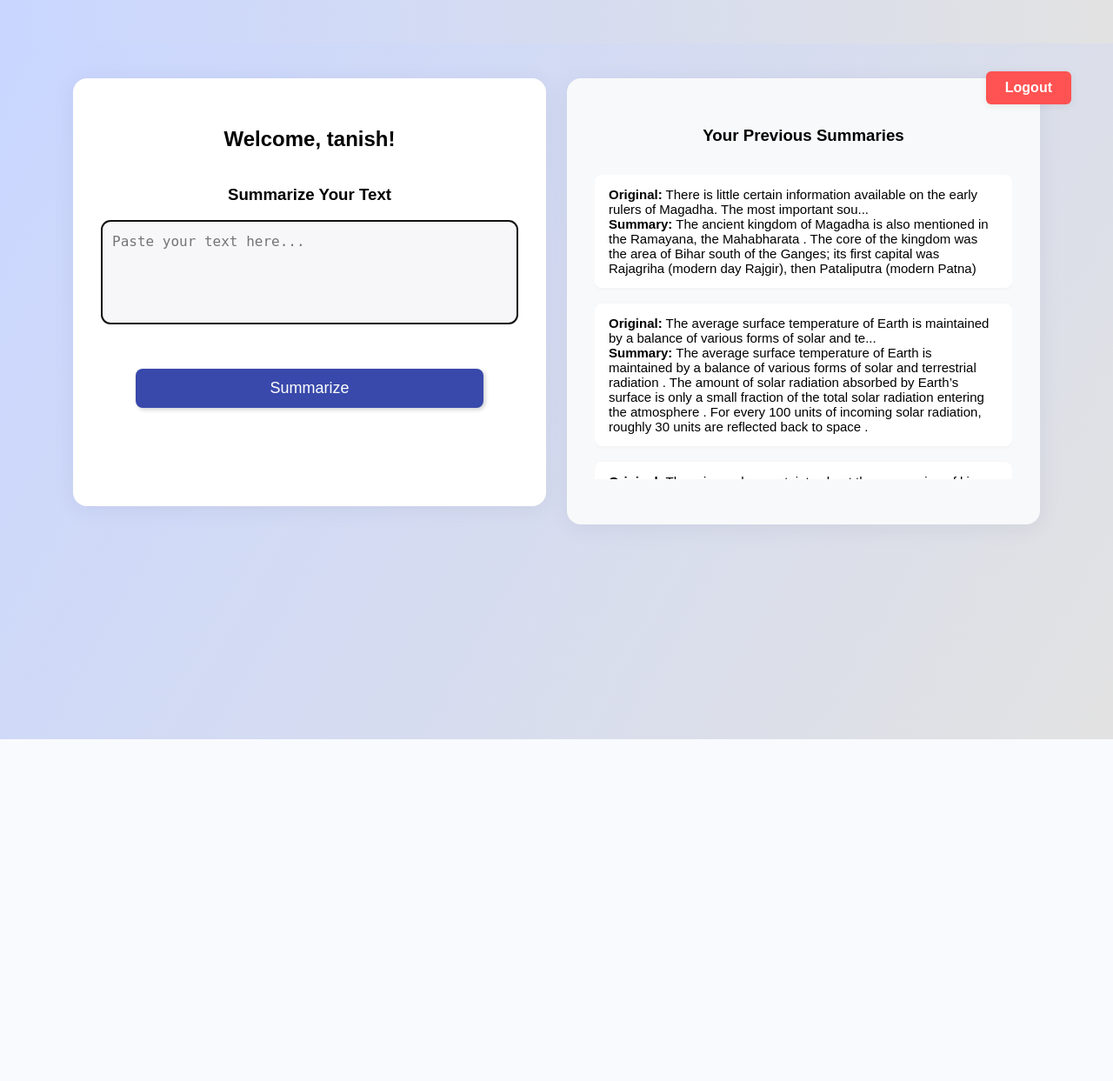
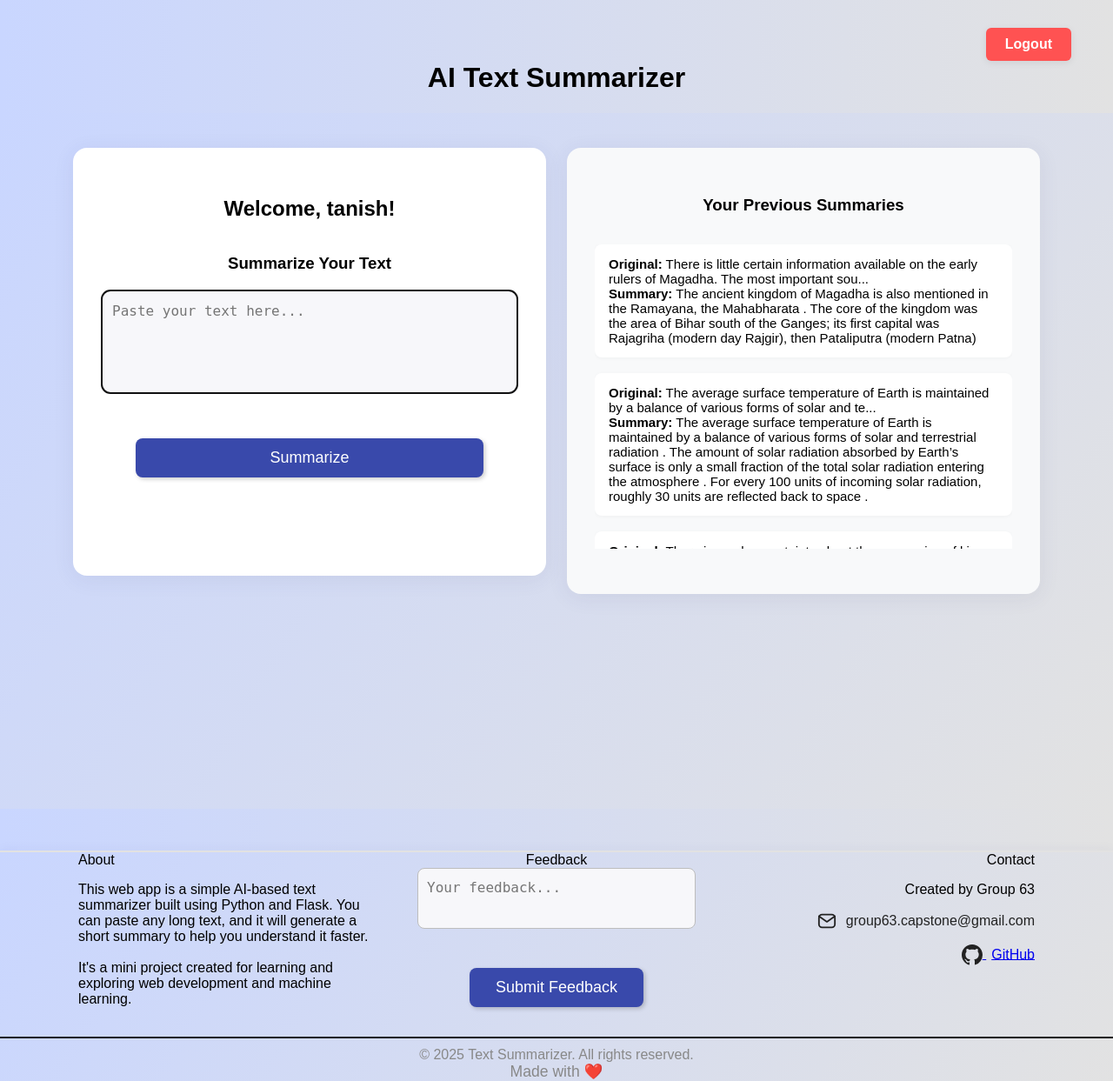
Before and after one commit to parthverma83/AI-BASED-TEXT-SUMMARIZER, a Flask app: page /dashboard in a window 1280 px wide. Shown: the whole page at 87% size. Before the commit the page ends 850 px from the top, so only its background shows below. Run offline with Flask 3, Linux system fonts and the light colour scheme; a user stored in the database is signed in.

Commit message:
enhanced UI, added feedback and footer to dashboard

```diff
--- a/app.py
+++ b/app.py
@@ -1,7 +1,7 @@
-from flask import Flask, session, request, jsonify, redirect
+from flask import Flask, session, request, jsonify, redirect, render_template, url_for
 from auth import auth_bp
 from summarizer import summarize_text
-from db import save_summary
+from db import save_summary, save_feedback
 
 app = Flask(__name__)
 app.secret_key = 'supersecretkey'  # Needed for session management
@@ -28,5 +28,15 @@ def summarize_api():
     except Exception as e:
         return jsonify({'error': str(e)}), 500
 
+@app.route('/feedback', methods=['POST'])
+def feedback_api():
+    feedback = request.form.get('feedback', '').strip()
+    user_id = session.get('user_id')
+    if not feedback:
+        return redirect(request.referrer or '/')
+    save_feedback(user_id, feedback)
+    # Redirect with thank you message
+    return redirect(url_for('auth.dashboard', thanks=1))
+
 if __name__ == "__main__":
     app.run(debug=True)
--- a/static/script.js
+++ b/static/script.js
@@ -1,14 +1,30 @@
 document.addEventListener('DOMContentLoaded', () => {
   const inputText = document.getElementById('inputText');
   if (inputText) inputText.focus();
+
+  const copyBtn = document.getElementById('copyBtn');
+  const summaryBox = document.getElementById('summaryBox');
+  if (copyBtn && summaryBox) {
+    copyBtn.addEventListener('click', () => {
+      const text = summaryBox.innerText;
+      if (text) {
+        navigator.clipboard.writeText(text).then(() => {
+          copyBtn.innerText = 'Copied!';
+          setTimeout(() => { copyBtn.innerText = 'Copy Summary'; }, 1200);
+        });
+      }
+    });
+  }
 });
 
 document.getElementById('summarizeBtn').addEventListener('click', async () => {
   const inputText = document.getElementById('inputText');
   const summaryBox = document.getElementById('summaryBox');
+  const copyBtn = document.getElementById('copyBtn');
 
   summaryBox.innerText = '';
   summaryBox.style.display = 'none';
+  if (copyBtn) copyBtn.style.display = 'none';
 
   const text = inputText.value.trim();
   if (!text) {
@@ -35,14 +51,17 @@ document.getElementById('summarizeBtn').addEventListener('click', async () => {
       setTimeout(() => {
         summaryBox.innerText = result.summary;
         summaryBox.style.opacity = 1;
+        if (copyBtn) copyBtn.style.display = 'inline-block';
       }, 200);
       inputText.value = '';
     } else {
       summaryBox.innerText = result.error || "Failed to summarize text. Please try again.";
       summaryBox.style.opacity = 1;
+      if (copyBtn) copyBtn.style.display = 'none';
     }
   } catch (error) {
     summaryBox.innerText = `Network error: ${error.message}`;
     summaryBox.style.opacity = 1;
+    if (copyBtn) copyBtn.style.display = 'none';
   }
 });
--- a/static/style.css
+++ b/static/style.css
@@ -106,6 +135,7 @@ body {
 
 .input-field {
     width: 100%;
+    height: 48px;
     padding: 14px 12px;
     margin-bottom: 18px;
     border-radius: 8px;
@@ -113,6 +143,7 @@ body {
     font-size: 1rem;
     background: #f7f7fa;
     transition: border 0.2s;
+    box-sizing: border-box;
 }
 
 .input-field:focus {
@@ -237,6 +271,26 @@ button:hover,
     background: #f7f7fa;
 }
 
+.feedback-box {
+    width: 320px;
+    min-width: 320px;
+    max-width: 320px;
+    height: 70px;
+    min-height: 70px;
+    max-height: 70px;
+    border-radius: 8px;
+    border: 1px solid #bdbdbd;
+    font-size: 1rem;
+    background: #f7f7fa;
+    resize: none;
+    box-sizing: border-box;
+    padding: 12px 10px;
+    margin-bottom: 12px;
+    display: block;
+    margin-left: auto;
+    margin-right: auto;
+}
+
 .loading-spinner {
     display: inline-block;
     width: 18px;
@@ -259,47 +313,72 @@ button:hover,
     }
 }
 
-/* Responsive Design */
+/* Footer styling */
+.footer {
+    background: linear-gradient(120deg, #c9d6ff 0%, #e2e2e2 100%);
+    margin-top: 48px;
+    border-top: 2px solid #e2e2e2;
+    box-shadow: 0 -2px 12px rgba(60,60,120,0.04);
+}
+
+.footer-content.footer-flex {
+    display: flex;
+    flex-direction: row;
+    justify-content: space-between;
+    align-items: flex-start;
+    max-width: 1100px;
+    margin: 0 auto;
+    gap: 32px;
+    padding: 0 24px;
+}
+
+.footer-col {
+    flex: 1 1 0;
+    min-width: 220px;
+    max-width: 340px;
+    box-sizing: border-box;
+}
+
+.footer-about {
+    text-align: left;
+    align-items: flex-start;
+}
+
+.footer-feedback {
+    text-align: center;
+    align-items: center;
+}
+
+.footer-contact {
+    text-align: right;
+    align-items: flex-end;
+}
+
+.footer-bottom {
+    background: transparent;
+    border-top: 2px solid #111;
+    margin-top: 18px;
+    padding-top: 10px;
+    color: #888;
+    font-size: 1em;
+}
+
 @media (max-width: 900px) {
-    .dashboard-bg {
+    .footer-content.footer-flex {
         flex-direction: column;
-        align-items: stretch;
+        align-items: center;
+        gap: 18px;
+        padding: 0 8px;
     }
-
-    .dashboard-panel {
-        margin: 24px auto;
-        min-width: 90vw;
+    .footer-col {
+        min-width: 0;
         max-width: 98vw;
+        text-align: center !important;
+        align-items: center !important;
     }
-
-    .top-logout {
-        right: 24px;
-        top: 18px;
+    .footer-about,
+    .footer-contact {
+        text-align: center !important;
+        align-items: center !important;
     }
 }
-
-@media (max-width: 600px) {
-
-    textarea,
-    #inputText,
-    #summary,
-    #summaryBox {
-        width: 95%;
-    }
-
-    .dashboard-panel {
-        padding: 18px 6px;
-    }
-
-    h1 {
-        font-size: 36px;
-    }
-
-    h2 {
-        font-size: 24px;
-    }
-
-    .auth-container {
-        padding: 24px 6px 18px 6px;
-    }
-}
--- a/templates/dashboard.html
+++ b/templates/dashboard.html
@@ -8,16 +8,18 @@
 </head>
 
 <body>
-    <div class="dashboard-bg landscape-flex">
-        <a class="logout-link top-logout" href="{{ url_for('auth.logout') }}">Logout</a>
-        <div class="dashboard-panel left-panel">
+    <a href="{{ url_for('auth.logout') }}" class="top-logout">Logout</a>
+    <h1 class="dashboard-title">AI Text Summarizer</h1>
+    <div class="dashboard-bg landscape-flex dashboard-center">
+        <div class="dashboard-panel left-panel dashboard-card">
             <h2>Welcome, {{ user }}!</h2>
             <h3>Summarize Your Text</h3>
             <textarea id="inputText" rows="10" cols="60" placeholder="Paste your text here..."></textarea><br>
             <button id="summarizeBtn">Summarize</button>
             <div id="summaryBox" class="summary-box" style="display:none;"></div>
+            <button id="copyBtn" class="copy-btn" style="display:none; margin-top:10px;">Copy Summary</button>
         </div>
-        <div class="dashboard-panel right-panel">
+        <div class="dashboard-panel right-panel dashboard-card">
             <h3>Your Previous Summaries</h3>
             <ul class="summary-list">
                 {% for s in summaries %}
@@ -32,6 +34,54 @@
         </div>
     </div>
     <script src="/static/script.js"></script>
+    <footer class="footer">
+        <div class="footer-content footer-flex">
+            <div class="footer-col footer-about">
+                <div class="footer-title">About</div>
+                <div class="footer-section">
+                    <p class="footer-desc">
+                        This web app is a simple AI-based text summarizer built using Python and Flask. You can paste any long text, and it will generate a short summary to help you understand it faster.<br><br>
+                        It's a mini project created for learning and exploring web development and machine learning.
+                    </p>
+                </div>
+            </div>
+            <div class="footer-col footer-feedback">
+                <div class="footer-title">Feedback</div>
+                <div class="footer-section">
+                    {% if request.args.get('thanks') %}
+                        <div class="success-msg" style="margin-bottom:0;">Thank you for your feedback!</div>
+                    {% else %}
+                    <form action="/feedback" method="post" class="feedback-form" id="feedbackForm">
+                        <textarea name="feedback" class="input-field feedback-box" rows="2" placeholder="Your feedback..." required></textarea><br>
+                        <button type="submit" class="copy-btn feedback-btn">Submit Feedback</button>
+                    </form>
+                    {% endif %}
+                </div>
+            </div>
+            <div class="footer-col footer-contact">
+                <div class="footer-title">Contact</div>
+                <div class="footer-section">
+                    <p>Created by Group 63</p>
+                    <p>
+                        <a href="mailto:group63.capstone@gmail.com" class="email-link" aria-label="Email" style="text-decoration:none; color:#222;">
+                            <svg height="22" width="22" viewBox="0 0 24 24" fill="none" stroke="#222" stroke-width="2" stroke-linecap="round" stroke-linejoin="round" style="vertical-align:middle;"><rect x="2" y="4" width="20" height="16" rx="4"/><polyline points="22,6 12,13 2,6"/></svg>
+                            <span style="margin-left:6px;vertical-align:middle;">group63.capstone@gmail.com</span>
+                        </a>
+                    </p>
+                    <p>
+                        <a href="https://github.com/parthverma83/AI-BASED-TEXT-SUMMARIZER" target="_blank" class="github-link" aria-label="GitHub">
+                            <svg height="24" width="24" viewBox="0 0 16 16" fill="#222" style="vertical-align:middle;"><path d="M8 0C3.58 0 0 3.58 0 8c0 3.54 2.29 6.53 5.47 7.59.4.07.55-.17.55-.38 0-.19-.01-.82-.01-1.49-2.01.37-2.53-.49-2.69-.94-.09-.23-.48-.94-.82-1.13-.28-.15-.68-.52-.01-.53.63-.01 1.08.58 1.23.82.72 1.21 1.87.87 2.33.66.07-.52.28-.87.51-1.07-1.78-.2-3.64-.89-3.64-3.95 0-.87.31-1.59.82-2.15-.08-.2-.36-1.01.08-2.12 0 0 .67-.21 2.2.82.64-.18 1.32-.27 2-.27.68 0 1.36.09 2 .27 1.53-1.04 2.2-.82 2.2-.82.44 1.11.16 1.92.08 2.12.51.56.82 1.27.82 2.15 0 3.07-1.87 3.75-3.65 3.95.29.25.54.73.54 1.48 0 1.07-.01 1.93-.01 2.19 0 .21.15.46.55.38A8.013 8.013 0 0 0 16 8c0-4.42-3.58-8-8-8z"></path></svg>
+                            <span style="margin-left:6px;vertical-align:middle;">GitHub</span>
+                        </a>
+                    </p>
+                </div>
+            </div>
+        </div>
+        <div class="footer-bottom">
+            &copy; 2025 Text Summarizer. All rights reserved.<br>
+            <span style="font-size:1.1em;">Made with <span style="color:#e25555;">&#10084;&#65039;</span></span>
+        </div>
+    </footer>
 </body>
 
 </html>
--- a/templates/login.html
+++ b/templates/login.html
@@ -10,6 +10,7 @@
 <body>
     <div class="auth-bg">
         <div class="container auth-container big-auth">
+            <h1 class="app-title">Text Summarizer</h1>
             <h2>Login</h2>
             {% if error %}
             <p class="error-msg">{{ error }}</p>
@@ -19,7 +20,7 @@
                 <input type="password" name="password" placeholder="Password" required class="input-field"><br>
                 <button type="submit">Login</button>
             </form>
-            <p class="switch-link">If you don't have an account, <a href="{{ url_for('auth.signup') }}">Register
+            <p class="switch-link">If you don't have an account, <a class="register-link" href="{{ url_for('auth.signup') }}">Register
                     here</a></p>
         </div>
     </div>
--- a/templates/signup.html
+++ b/templates/signup.html
@@ -10,6 +10,7 @@
 <body>
     <div class="auth-bg">
         <div class="container auth-container big-auth">
+            <h1 class="app-title">Text Summarizer</h1>
             <h2>Sign Up</h2>
             {% if error %}
             <p class="error-msg">{{ error }}</p>
@@ -23,9 +24,11 @@
                 <input type="password" name="password" placeholder="Password" required class="input-field"><br>
                 <button type="submit">Sign Up</button>
             </form>
-            <p class="switch-link">Already have an account? <a href="{{ url_for('auth.login') }}">Login here</a></p>
+            <p class="switch-link">Already have an account? <a class="register-link"
+                    href="{{ url_for('auth.login') }}">Login here</a></p>
         </div>
     </div>
+    <!-- No password toggle script needed -->
 </body>
 
 </html>
```
Also changed, not shown: other parts of static/style.css (+35 -3 lines), db.py (+8 -1 lines), model.py (+9 -0 lines), database.db.
